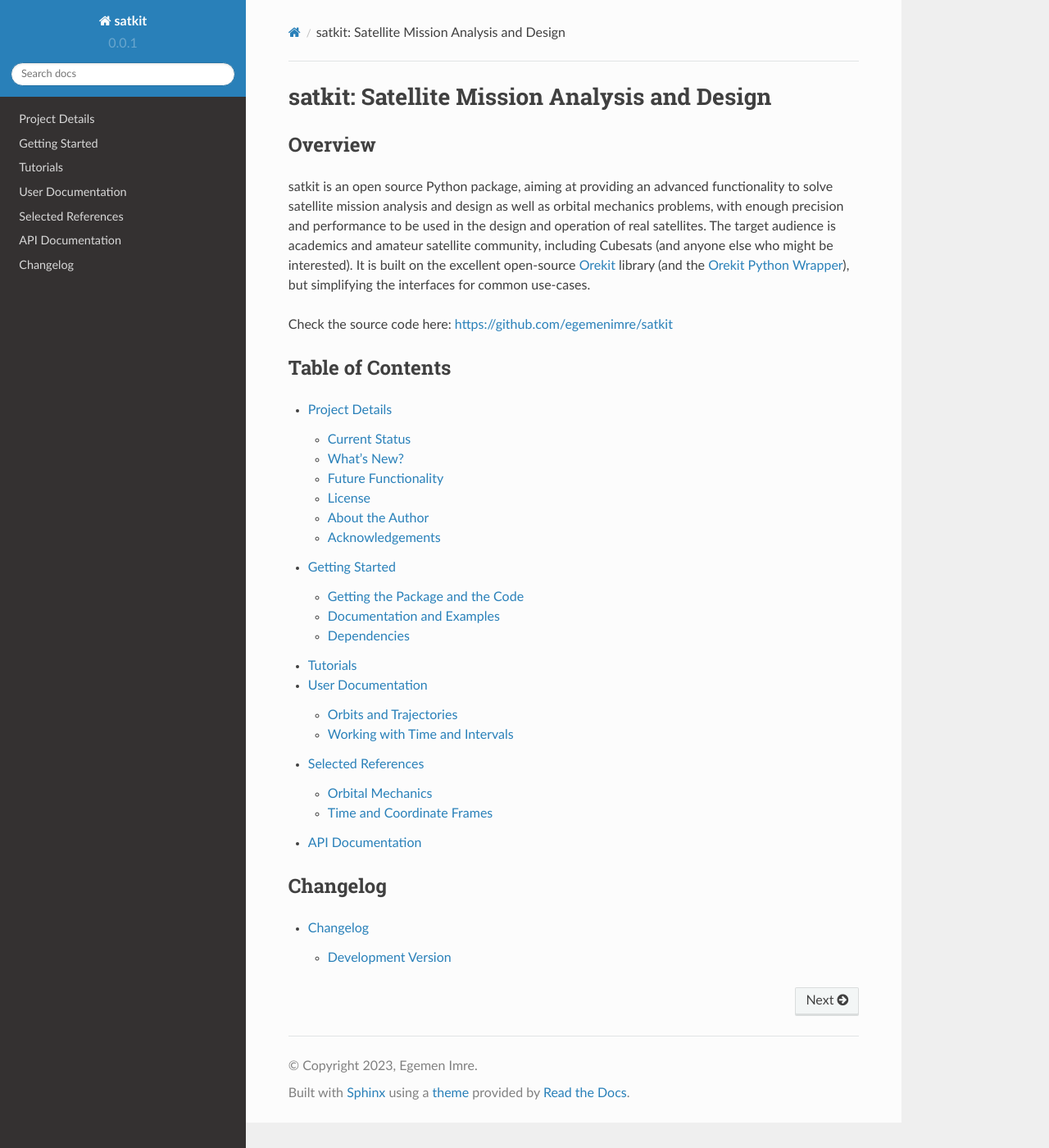
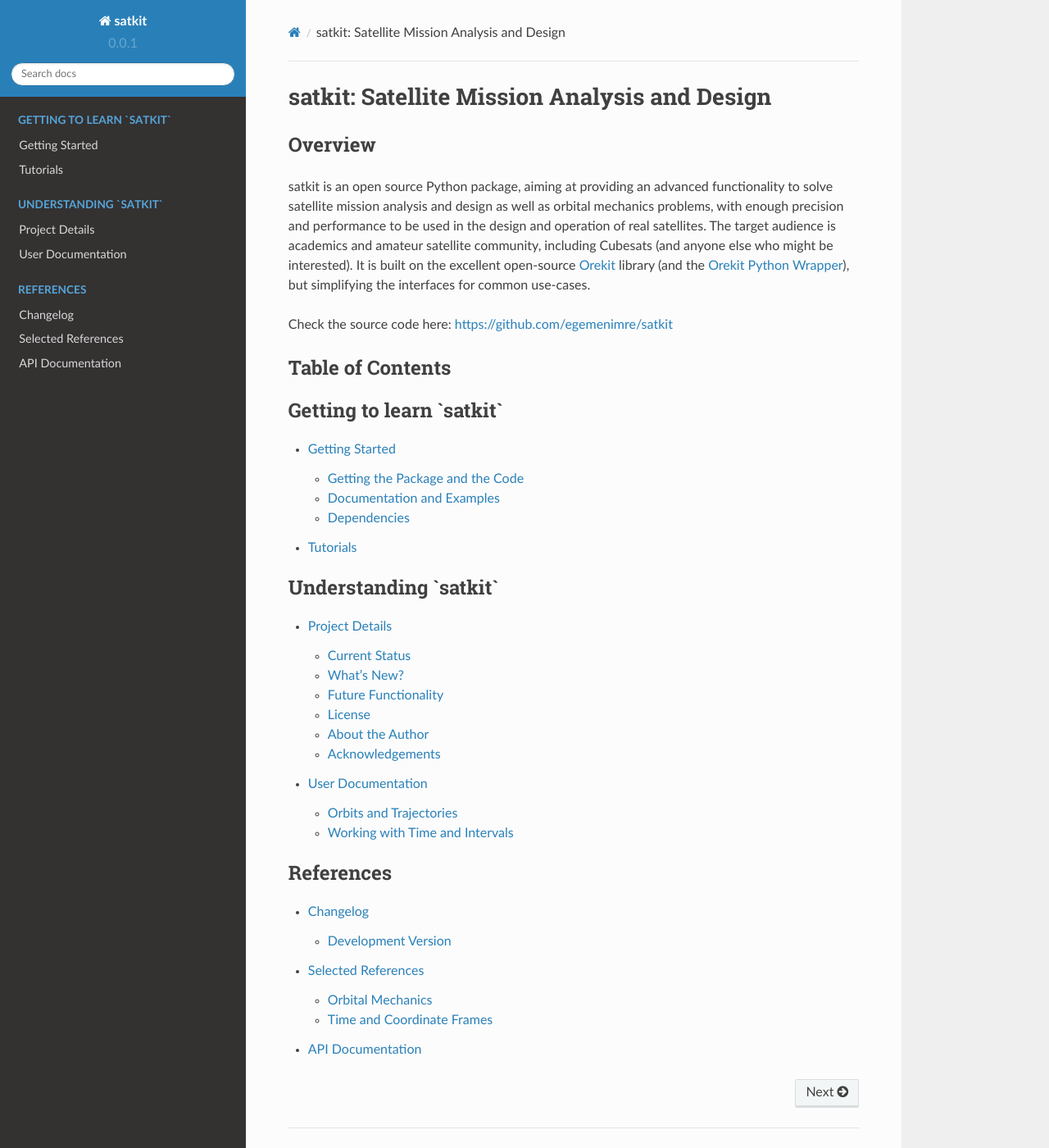
Before and after one commit to egemenimre/satkit, a Sphinx documentation site: the page built from docs/index.md, in a window 1280 px wide and 1400 px high. Shown: the whole window at 82% size. Built offline with Sphinx 7.4.7 and the Read the Docs theme 2.0.0, drawn with Linux system fonts in a browser that asks for light colours.

Commit message:
reshuffled toctree

````diff
--- a/docs/index.md
+++ b/docs/index.md
@@ -11,24 +11,27 @@
 ```{toctree}
 ---
 maxdepth: 2
+caption: Getting to learn `satkit`
 ---
-
-about
 getting_started
 tutorials
-doc_index
-references
-api_index
 ```
-
-
-
-
-## Changelog
 
 ```{toctree}
 ---
 maxdepth: 2
+caption: Understanding `satkit`
+---
+about
+doc_index
+```
+
+```{toctree}
+---
+maxdepth: 2
+caption: References
 ---
 changelog
+references
+api_index
 ```
````
